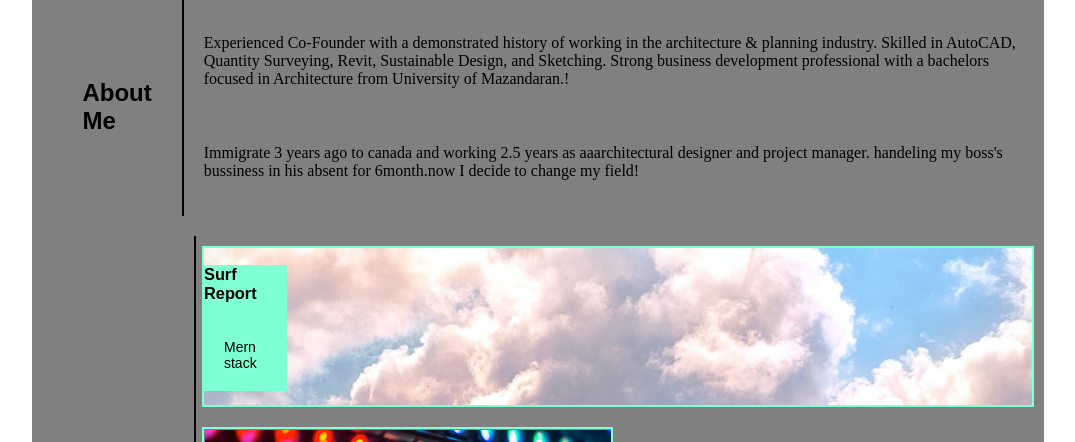
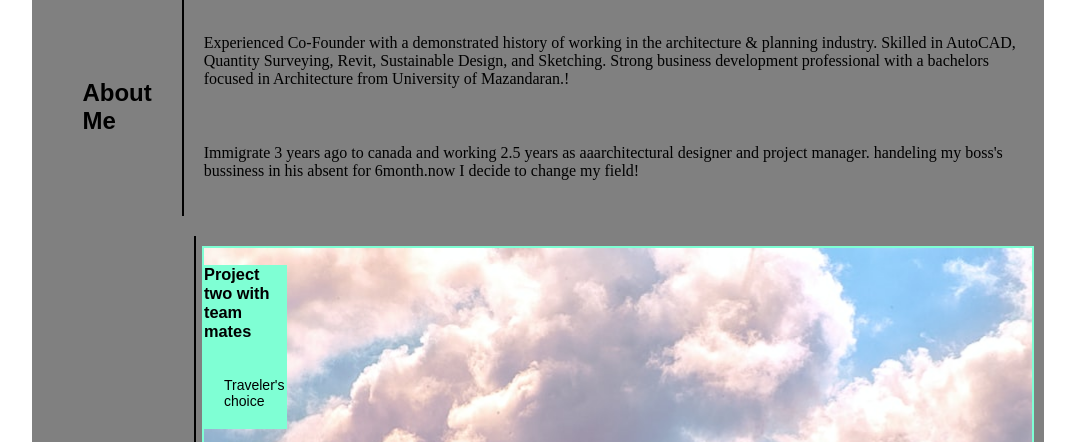
Before and after one commit to mojsun/My-Portfolio, a plain HTML site: page index.html in a window 1280 px wide. Shown: the part 278-720 px from the top of the page, without its empty margins (102-1177 px from the left). Drawn offline with Linux system fonts and the light colour scheme.

Commit message:
Update index.html

```diff
--- a/index.html
+++ b/index.html
@@ -45,8 +45,8 @@
 
             <div class="k">
               <div class="part-a">
-              <h3>Surf Report</h3>
-              <p> Mern stack</p>
+              <h3>Project two with team mates</h3>
+              <p> Traveler's choice</p>
               </div>
             </div>
 
```
